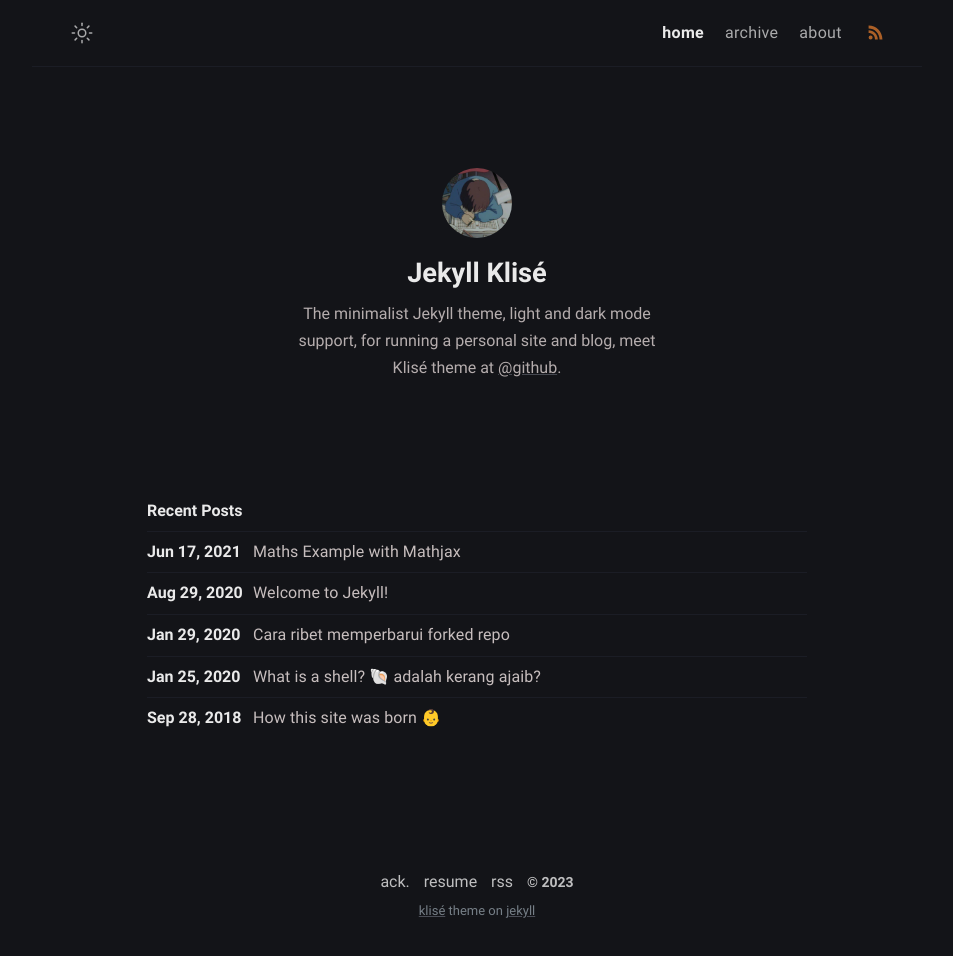
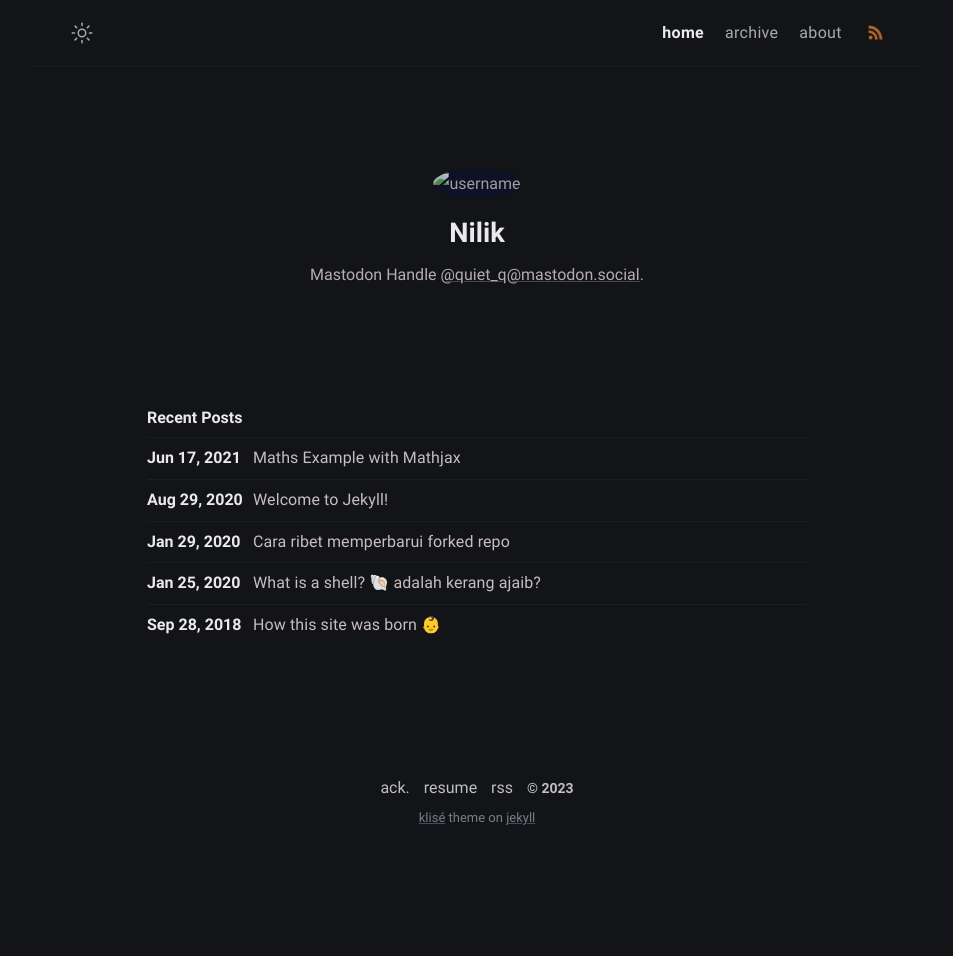
Before and after one commit to nilik7/nilik-blog, a Jekyll site: the page built from index.md, in a window 1280 px wide. Shown: the whole page, without its empty margins (163-1116 px from the left). Built offline with Jekyll 4.4.1, drawn with Linux system fonts in a browser that asks for light colours; after the commit the page ends 900 px from its top, so only the background shows below that.

Commit message:
Update _config.yml

```diff
--- a/_config.yml
+++ b/_config.yml
@@ -1,8 +1,6 @@
 # Site settings
-title: Klise Theme # site title
+title: Nilik blog # site title
 description: >- # site description
-  He's writing in Bahasa about web technology and experience as a journal
-  for documentation things that he learned, meet him <a href="https://github.com/piharpi" target="_blank" rel="noopener">@github</a>.
 lang: en-US # default lang
 timezone: Asia/Jakarta # set your timezone
 image: assets/img/ogp.png # This image used for Open Graph more info https://ogp.me/
@@ -11,16 +9,15 @@ mode: dark # default theme "dark" | "light"
 
 # Profile settings
 author:
-  name: Jekyll Klisé # author name
+  name: Nilik # author name
   bio: >- # tell to the world
-    The minimalist Jekyll theme, light and dark mode support, for running a personal site and blog,
-    meet Klisé theme at <a href="https://github.com/piharpi/jekyll-klise" target="_blank" rel="noopener">@github</a>.
+    Mastodon Handle <a href="https://mastodon.social/@quiet_q" target="_blank" rel="noopener">@quiet_q@mastodon.social</a>.
   username: username # general username
   github: github_username # github username
   twitter: twitter_username # twitter username
   facebook: facebook_username # facebook username
   email: your-email@email.com # email adress
-  avatar: /assets/img/avatar.jpg # change with your own avatar
+  avatar:  # change with your own avatar
 
 # URL settings
 url: "https://klise.now.sh" #
```
